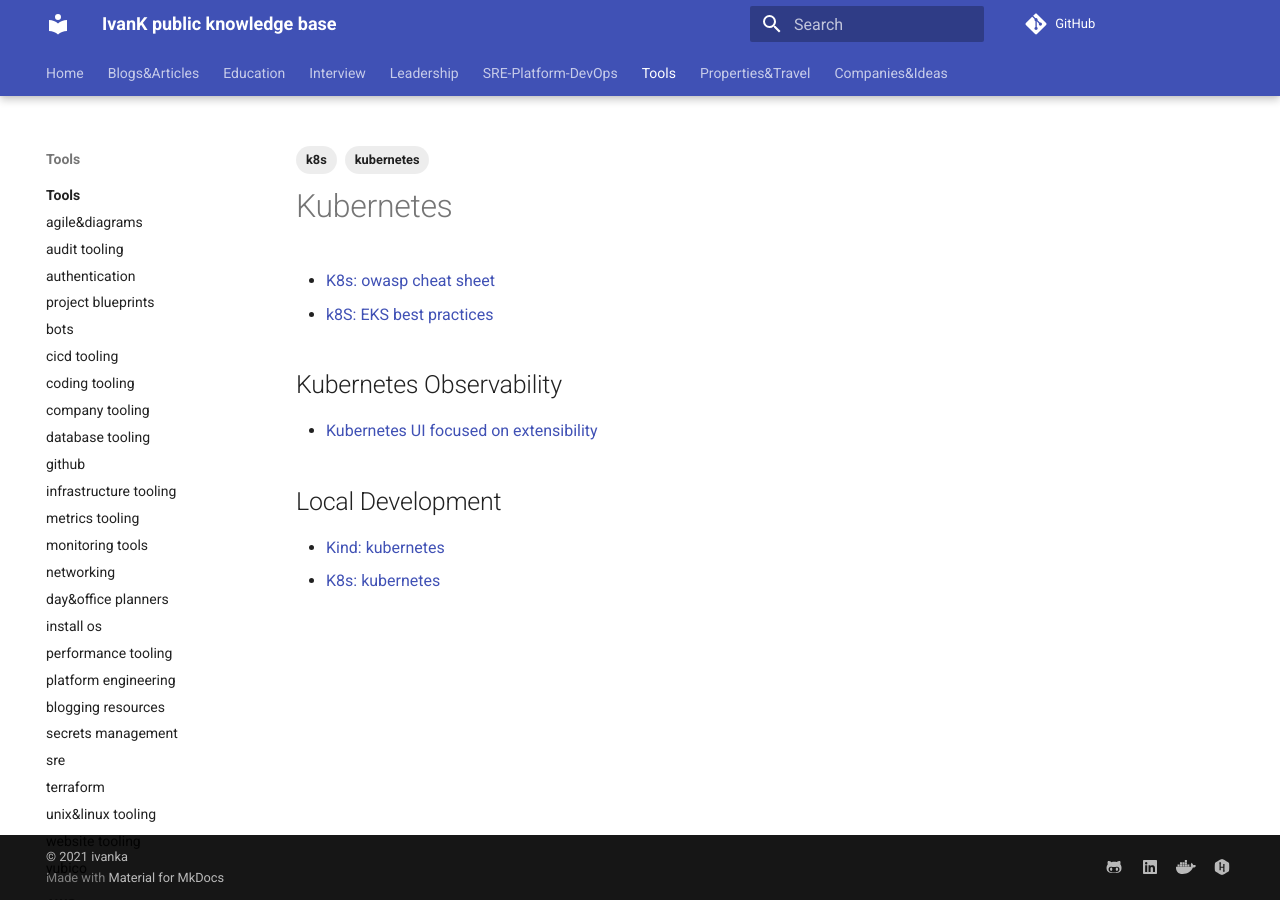
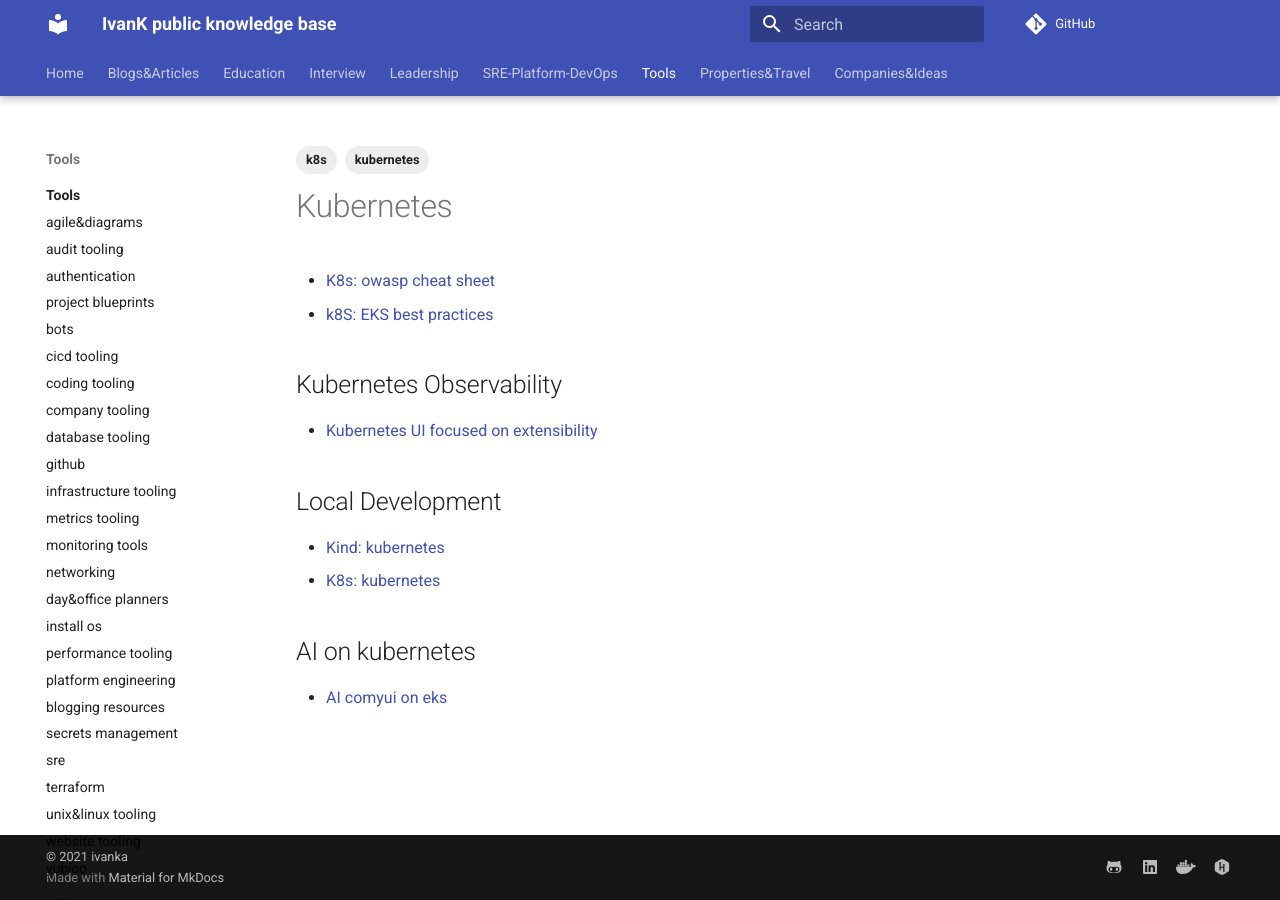
Before and after one commit to ivankatliarchuk/knowledge-base, an MkDocs documentation site: the page built from docs/tools/kubernetes/index.md, in a window 1280 px wide. Built offline with MkDocs 1.6.1 and Material for MkDocs 9.7.7, drawn with Linux system fonts in a browser that asks for light colours; comment, search, counter and statistics services are not loaded.

Commit message:
added AI on kubernetes
Signed-off-by: ivan katliarchuk <ivan.katliarchuk@gmail.com>

```diff
--- a/docs/tools/kubernetes/index.md
+++ b/docs/tools/kubernetes/index.md
@@ -19,3 +19,7 @@
 
 - [Kind: kubernetes](https://kind.sigs.k8s.io/)
 - [K8s: kubernetes](https://k3s.io/)
+
+## AI on kubernetes
+
+- [AI comyui on eks](https://github.com/aws-samples/comfyui-on-eks)
```
